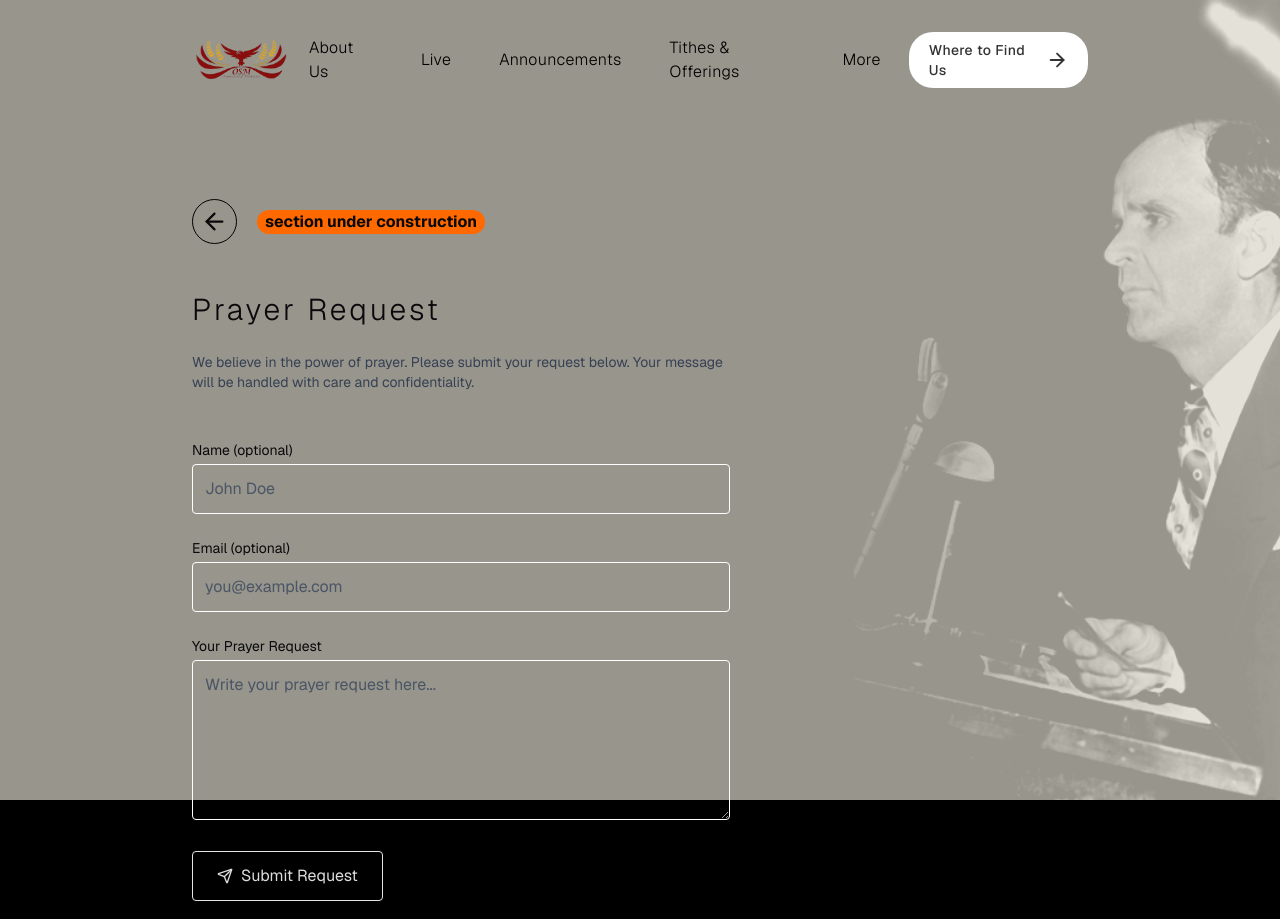
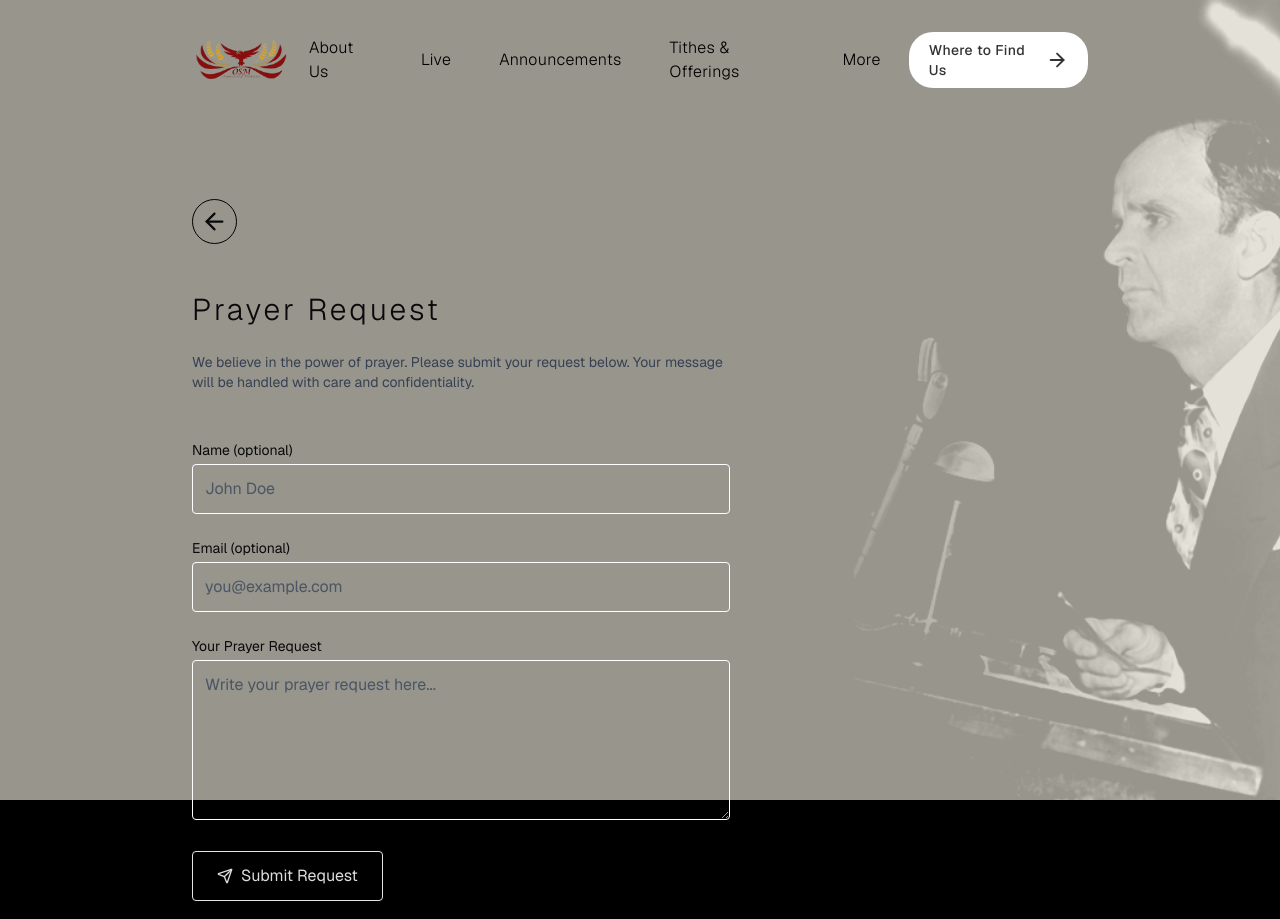
Before and after one commit to quseop/church-website, a Next.js app: page /resources/prayer in a window 1280 px wide. Built offline with nearby package versions, Linux system fonts and the light colour scheme.

Commit message:
Removed under construction banner

```diff
--- a/src/components/pages/resources/prayer/prayer-requests.tsx
+++ b/src/components/pages/resources/prayer/prayer-requests.tsx
@@ -37,10 +37,6 @@ export default function PrayerRequest() {
                 >
                     <ArrowLeft size={45} className="border border-black rounded-3xl p-2" />
                 </Link>
-
-                <p className="bg-orange-500 font-bold px-2 rounded-3xl">
-                   section under construction
-                </p>
             </div>
             <h1 className="text-3xl font-light tracking-widest mb-6">Prayer Request</h1>
             <p className="text-gray-700 text-sm mb-12 w-[60%]">
```
